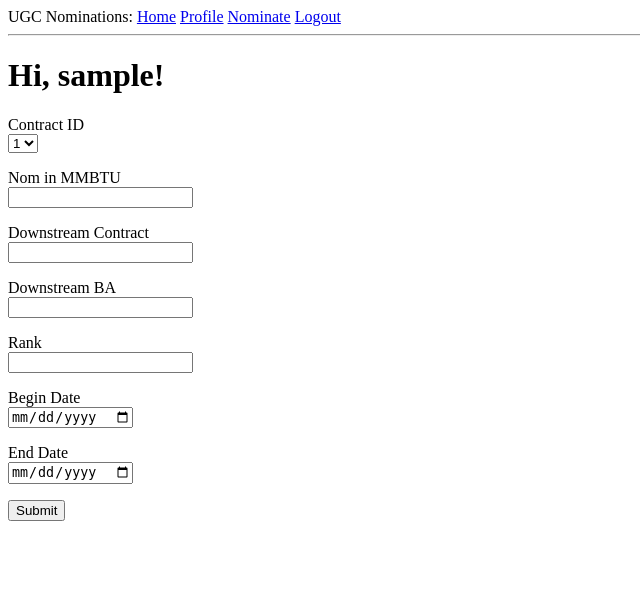
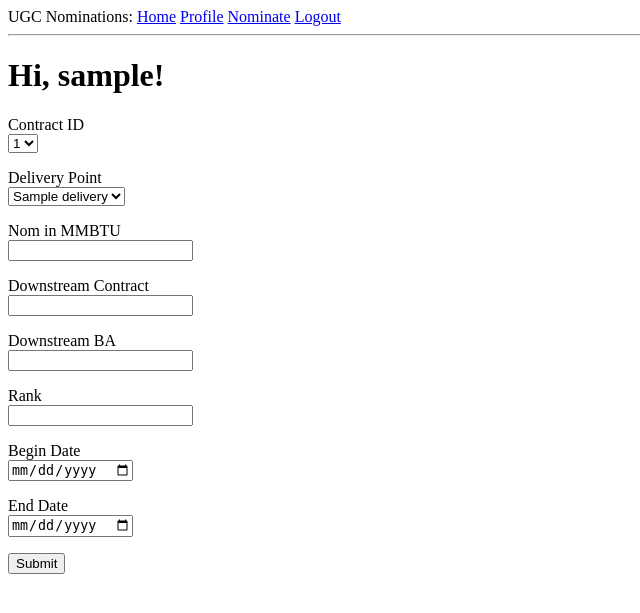
Before and after one commit to apfrancis1992/midstream-noms, a Flask app: page /nominate in a window 1280 px wide. Shown: the top 613 px of the page, without its empty margins (0-640 px from the left). Run offline with Flask 2, Linux system fonts and the light colour scheme; a user stored in the database is signed in; tables that the repository leaves empty hold one stand-in row (values such as "Sample post"); parts of the project's set-up code (start-up, migrations or seed data) failed here and were passed over.

Commit message:
Added Delivery Point

```diff
--- a/app/__init__.py
+++ b/app/__init__.py
@@ -6,7 +6,6 @@ from config import Config
 import logging
 from logging.handlers import SMTPHandler, RotatingFileHandler
 import os
-
 
 
 app = Flask(__name__)
--- a/app/forms.py
+++ b/app/forms.py
@@ -2,7 +2,7 @@ from flask_wtf import FlaskForm
 from wtforms import StringField, PasswordField, BooleanField, SubmitField, TextAreaField, IntegerField, SelectField
 from wtforms.fields.html5 import DateField
 from wtforms.validators import DataRequired, ValidationError, Email, EqualTo, Length
-from app.models import User, Permissions, Contract
+from app.models import User, Permissions, Contract, Delivery
 import phonenumbers
 from flask_login import current_user
 
@@ -64,6 +64,7 @@ class AdminAddUserForm(FlaskForm):
 
 class NomForm(FlaskForm):
     contract_id = SelectField('Contract ID', coerce=int)
+    delivery_id = SelectField('Delivery Point')
     day_nom_value = IntegerField('Nom in MMBTU', validators=[DataRequired()])
     downstream_contract = IntegerField('Downstream Contract', validators=[DataRequired()])
     downstream_ba = IntegerField('Downstream BA', validators=[DataRequired()])
@@ -75,6 +76,8 @@ class NomForm(FlaskForm):
     def __init__(self):
         super(NomForm, self).__init__()
         self.contract_id.choices = [(c.contract_id, c.contract_id) for c in Contract.query.filter_by(producer=current_user.company).all()]
+        self.delivery_id.choices = [(d.delivery_id, d.delivery_name) for d in Delivery.query.all()]
+
 
 class AdminEditUserForm(FlaskForm):
     access_types = [('3', 'Admin'), ('1', 'User'), ('2', 'Employee')
--- a/app/routes.py
+++ b/app/routes.py
@@ -3,7 +3,7 @@ from flask_login import login_user, logout_user, current_user, login_required
 from werkzeug.urls import url_parse
 from app import app, db
 from app.forms import LoginForm, RegistrationForm, EditProfileForm, NomForm, AdminEditUserForm
-from app.models import User, Nom, Company, Contract
+from app.models import User, Company, Contract, Nom
 import datetime
 from functools import wraps
 from app.tables import Users
@@ -142,10 +142,20 @@ def nominate():
         for day in range((form.end_date.data - form.begin_date.data).days + 1):
             day_delta = datetime.timedelta(days=1)
             date = (form.begin_date.data + (day * day_delta))
-            if Nom.query.filter_by(form.contract_id.data, form.downstream_contract.data, form.downstream_ba.data, date, form.rank.data).first is not None:
+            old_nom = Nom.query.filter_by(contract_id=form.contract_id.data, downstream_contract=form.downstream_contract.data, downstream_ba=form.downstream_ba.data, day_nom=date, rank=form.rank.data).first()
+            if old_nom is not None:
+                old_nom.contract_id = form.contract_id.data
+                old_nom.day_nom_value = form.day_nom_value.data
+                old_nom.downstream_contract = form.downstream_contract.data
+                old_nom.downstream_ba = form.downstream_ba.data
+                old_nom.day_nom = date
+                old_nom.rank = form.rank.data
+                old_nom.delivery_id = form.delivery_id.data
+                old_nom.edit = True
+                old_nom.published_time = datetime.datetime.utcnow()
                 db.session.commit()
             else:
-                post = Nom(contract_id=form.contract_id.data, user=current_user.username, day_nom_value=form.day_nom_value.data, downstream_contract=form.downstream_contract.data, downstream_ba=form.downstream_ba.data, rank=form.rank.data, day_nom=date)
+                post = Nom(contract_id=form.contract_id.data, user=current_user.username, day_nom_value=form.day_nom_value.data, downstream_contract=form.downstream_contract.data, downstream_ba=form.downstream_ba.data, rank=form.rank.data, day_nom=date, delivery_id=form.delivery_id.data)
                 db.session.add(post)
                 db.session.commit()
         flash('Your post is now live!')
--- a/app/templates/nominate.html
+++ b/app/templates/nominate.html
@@ -8,6 +8,13 @@
             {{ form.contract_id.label }}<br>
             {{ form.contract_id }}<br>
             {% for error in form.contract_id.errors %}
+            <span style="color: red;">[{{ error }}]</span>
+            {% endfor %}
+        </p>
+        <p>
+            {{ form.delivery_id.label }}<br>
+            {{ form.delivery_id }}<br>
+            {% for error in form.delivery_id.errors %}
             <span style="color: red;">[{{ error }}]</span>
             {% endfor %}
         </p>
--- a/microblog.py
+++ b/microblog.py
@@ -1,6 +1,6 @@
 from app import app, db
-from app.models import User, Nom, Contract
+from app.models import User, Contract
 
 @app.shell_context_processor
 def make_shell_context():
-    return {'db': db, 'User': User, 'Nominations': Nom, 'Contract': Contract}
+    return {'db': db, 'User': User, 'Contract': Contract}
```
Also changed, not shown: app/models.py (+6 -1 lines).
